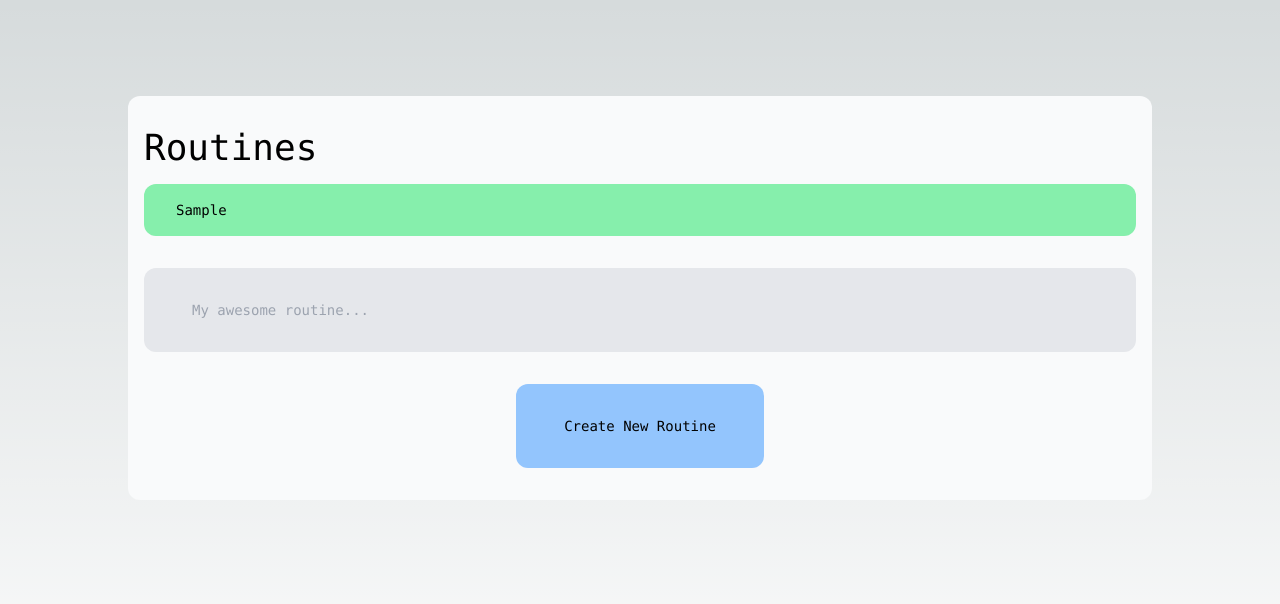
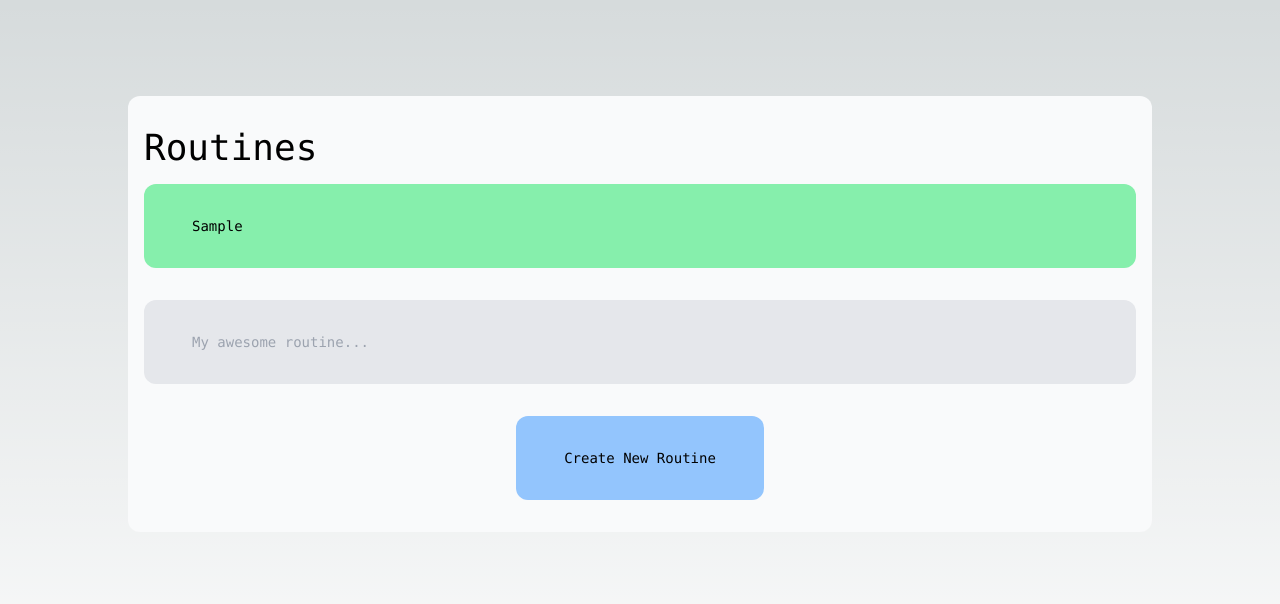
Before and after one commit to yoshua70/matcha-dog, a Next.js app: page / in a window 1280 px wide. Both pictures are taken after typing "Sample" into the empty fields and a click on the button "Create New Routine". Shown: the top 604 px of the page. Built offline with nearby package versions, Linux system fonts and the light colour scheme.

Commit message:
feat: increase padding for rendered routine on homepage

```diff
--- a/src/app/page.tsx
+++ b/src/app/page.tsx
@@ -19,7 +19,7 @@ export default function Home() {
         {routines.map((item, index) => (
           <div
             key={index}
-            className="flex flex-col bg-green-300 rounded-xl w-full px-8 py-4"
+            className="flex flex-col bg-green-300 rounded-xl w-full px-12 py-8"
           >
             <h2>{item}</h2>
           </div>
```
